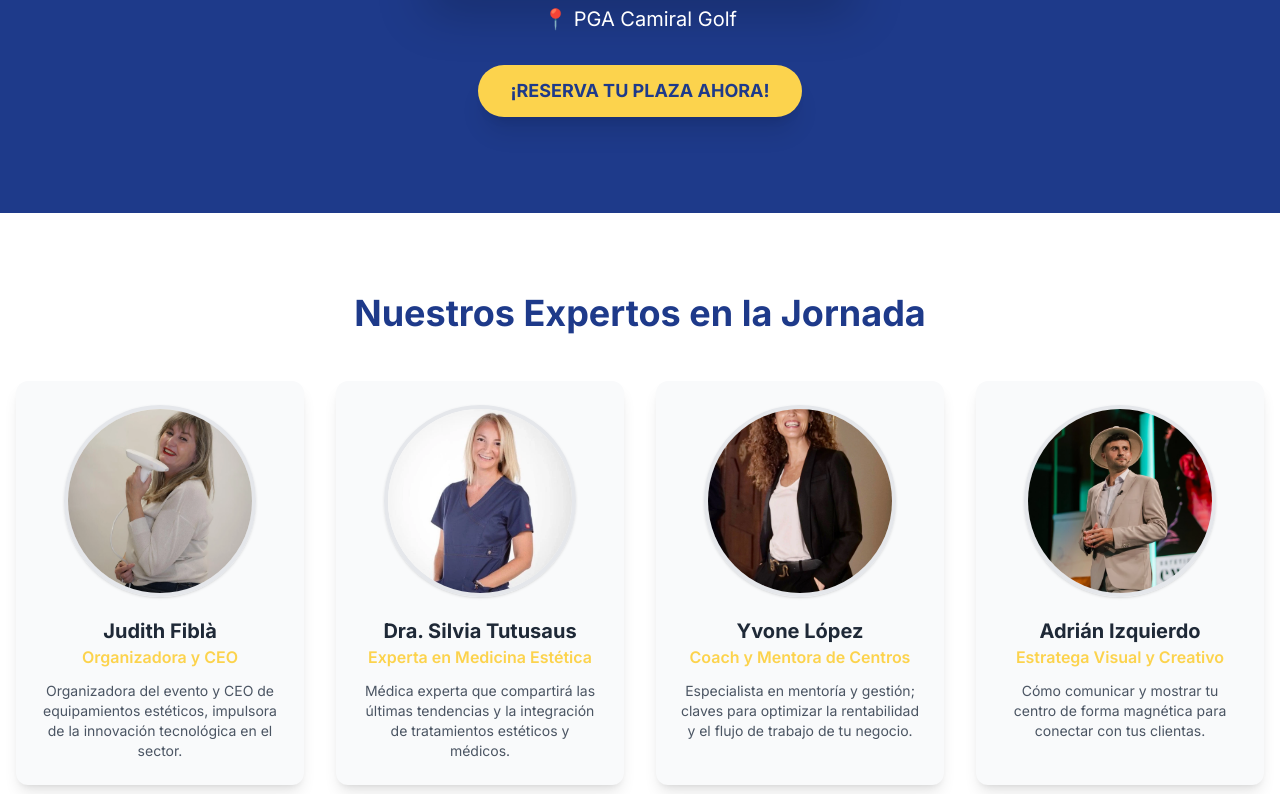
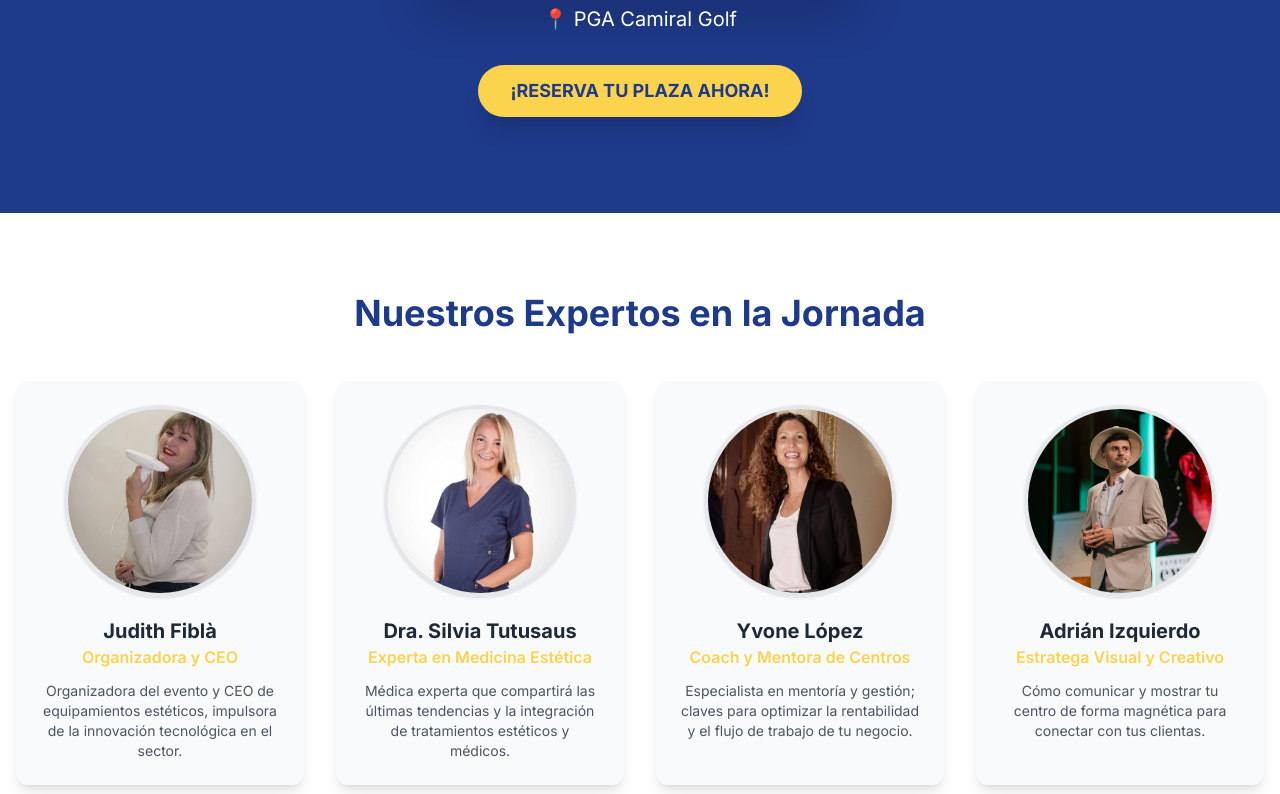
Before and after one commit to Cram27/landing-equipaminetos, a plain HTML site: page index.html in a window 1280 px wide. Shown: the part 431-1225 px from the top of the page. Drawn offline with nearby package versions, Linux system fonts and the light colour scheme.

Commit message:
Update index.html

```diff
--- a/index.html
+++ b/index.html
@@ -120,7 +120,7 @@
             <img
               src="assets/yvone-lopez.jpg"
               alt="Yvone López"
-              class="w-28 h-28 md:w-32 md:h-32 lg:w-48 lg:h-48 mx-auto rounded-full object-cover object-center mb-5 border-4 border-secondary shadow"
+              class="w-28 h-28 md:w-32 md:h-32 lg:w-48 lg:h-48 mx-auto rounded-full object-cover object-top mb-5 border-4 border-secondary shadow"
               width="192" height="192" loading="lazy" decoding="async">
           </picture>
           <h3 class="text-xl font-bold text-gray-800">Yvone López</h3>
```
